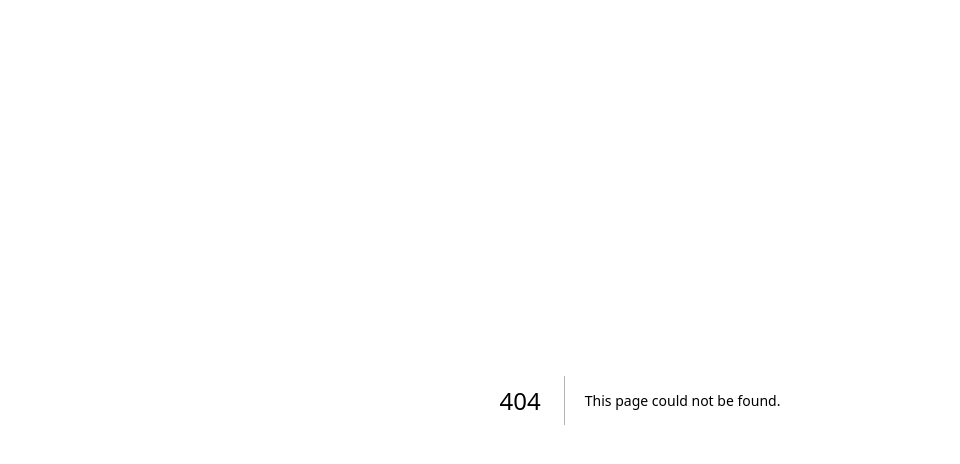
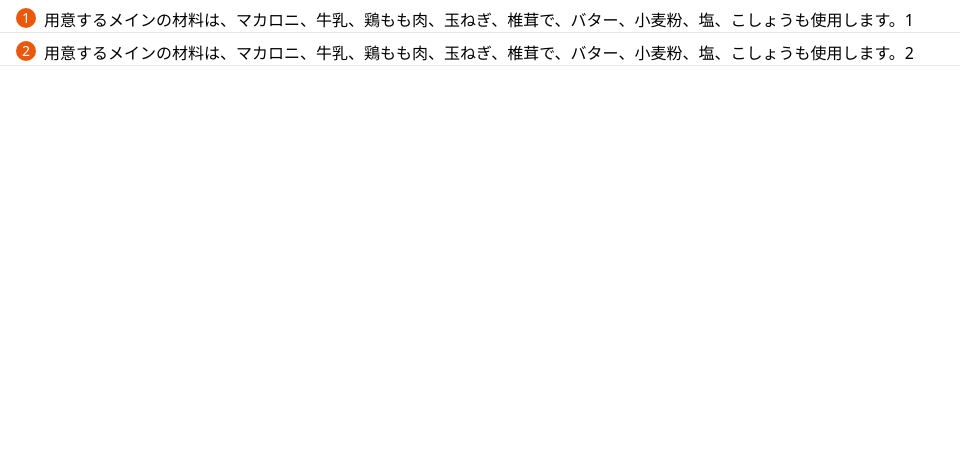
Before and after one commit to qin-team-recipe/14-frontend, a Next.js app: page /Recipe in a window 1280 px wide. Before the commit this address had no page. Shown: the top 464 px of the page, without its empty margins (0-960 px from the left). Built offline with nearby package versions, Linux system fonts and the light colour scheme.

Commit message:
✨ 作り方ページ(Recipe)作成しました、配列内のテキストを表示するコンポーネントを作成しました

```diff
--- /dev/null
+++ b/src/app/(myRecipe)/Recipe/page.jsx
@@ -0,0 +1,9 @@
+import { RecipeArray } from "@/components/RecipeArray/RecipeArray";
+
+export default function Recipe() {
+  return (
+    <div>
+      <RecipeArray />
+    </div>
+  );
+}
--- /dev/null
+++ b/src/components/RecipeArray/RecipeArray.jsx
@@ -0,0 +1,15 @@
+export function RecipeArray() {
+  const items = ["用意するメインの材料は、マカロニ、牛乳、鶏もも肉、玉ねぎ、椎茸で、バター、小麦粉、塩、こしょうも使用します。1","  用意するメインの材料は、マカロニ、牛乳、鶏もも肉、玉ねぎ、椎茸で、バター、小麦粉、塩、こしょうも使用します。2"];
+  return (
+    <div>
+      {items.map((item, index) => (
+        <div className="flex gap-x-2 px-4 pt-2 border-b" key={index}>
+          <div className="h-5 w-5 shrink-0 rounded-full bg-orange-600 text-center text-sm text-white">
+            {index + 1}
+          </div>
+          <p>{item}</p>
+        </div>
+      ))}
+    </div>
+  );
+}
```
